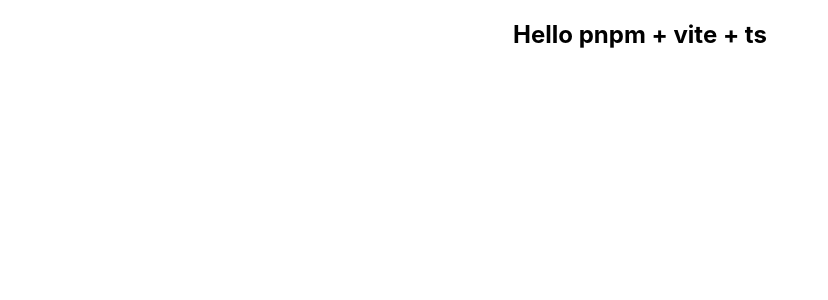
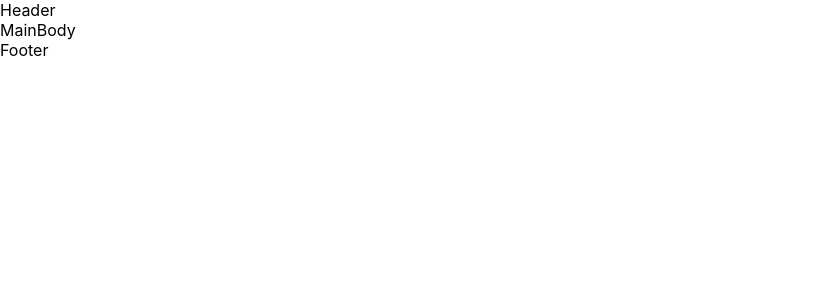
Before and after one commit to Mostakimul/react-ts-01, a React (Vite) app: page / in a window 1280 px wide. Shown: the top 300 px of the page, without its empty margins (0-828 px from the left). Built offline with nearby package versions, Linux system fonts and the light colour scheme.

Commit message:
Basic folder structure

```diff
--- a/src/App.css
+++ /dev/null
@@ -1,42 +0,0 @@
-.App {
-  text-align: center;
-}
-
-.App-logo {
-  height: 40vmin;
-  pointer-events: none;
-}
-
-@media (prefers-reduced-motion: no-preference) {
-  .App-logo {
-    animation: App-logo-spin infinite 20s linear;
-  }
-}
-
-.App-header {
-  background-color: #282c34;
-  min-height: 100vh;
-  display: flex;
-  flex-direction: column;
-  align-items: center;
-  justify-content: center;
-  font-size: calc(10px + 2vmin);
-  color: white;
-}
-
-.App-link {
-  color: #61dafb;
-}
-
-@keyframes App-logo-spin {
-  from {
-    transform: rotate(0deg);
-  }
-  to {
-    transform: rotate(360deg);
-  }
-}
-
-button {
-  font-size: calc(10px + 2vmin);
-}
--- a/src/App.tsx
+++ b/src/App.tsx
@@ -1,9 +1,9 @@
-import './App.css';
+import TheLayout from './views/pages/TheLayout';
 
 function App() {
   return (
-    <div className="App">
-      <h2>Hello pnpm + vite + ts</h2>
+    <div>
+      <TheLayout />
     </div>
   );
 }
--- /dev/null
+++ b/src/views/pages/TheLayout.tsx
@@ -0,0 +1,21 @@
+import Footer from './common/Footer';
+import Header from './common/Header';
+import MainBody from './common/MainBody';
+
+const TheLayout = () => {
+  return (
+    <div>
+      <header>
+        <Header />
+      </header>
+      <main>
+        <MainBody />
+      </main>
+      <footer>
+        <Footer />
+      </footer>
+    </div>
+  );
+};
+
+export default TheLayout;
--- /dev/null
+++ b/src/views/pages/common/Footer.tsx
@@ -0,0 +1,5 @@
+const Footer = () => {
+  return <div>Footer</div>;
+};
+
+export default Footer;
--- /dev/null
+++ b/src/views/pages/common/Header.tsx
@@ -0,0 +1,5 @@
+const Header = () => {
+  return <div>Header</div>;
+};
+
+export default Header;
--- /dev/null
+++ b/src/views/pages/common/MainBody.tsx
@@ -0,0 +1,5 @@
+const MainBody = () => {
+  return <div>MainBody</div>;
+};
+
+export default MainBody;
```
Also changed, not shown: src/favicon.svg (deleted), src/logo.svg (deleted).
